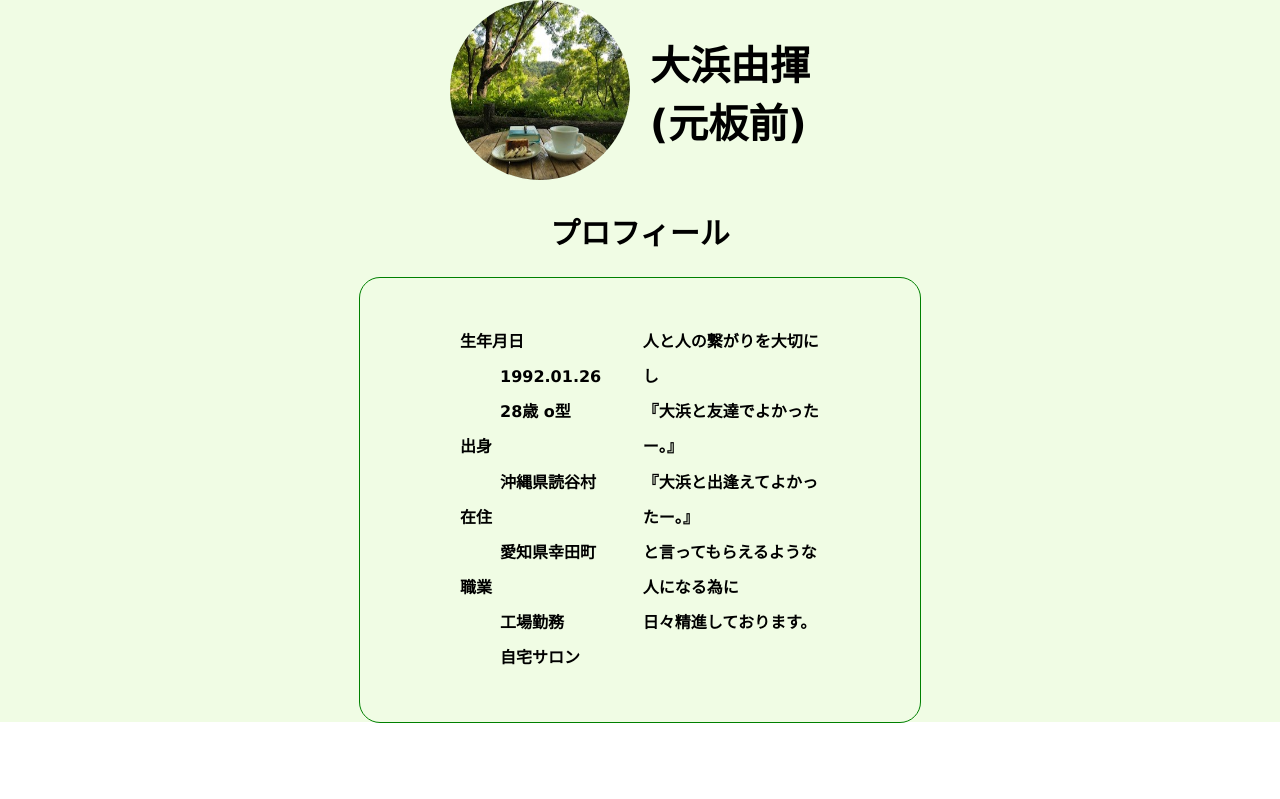
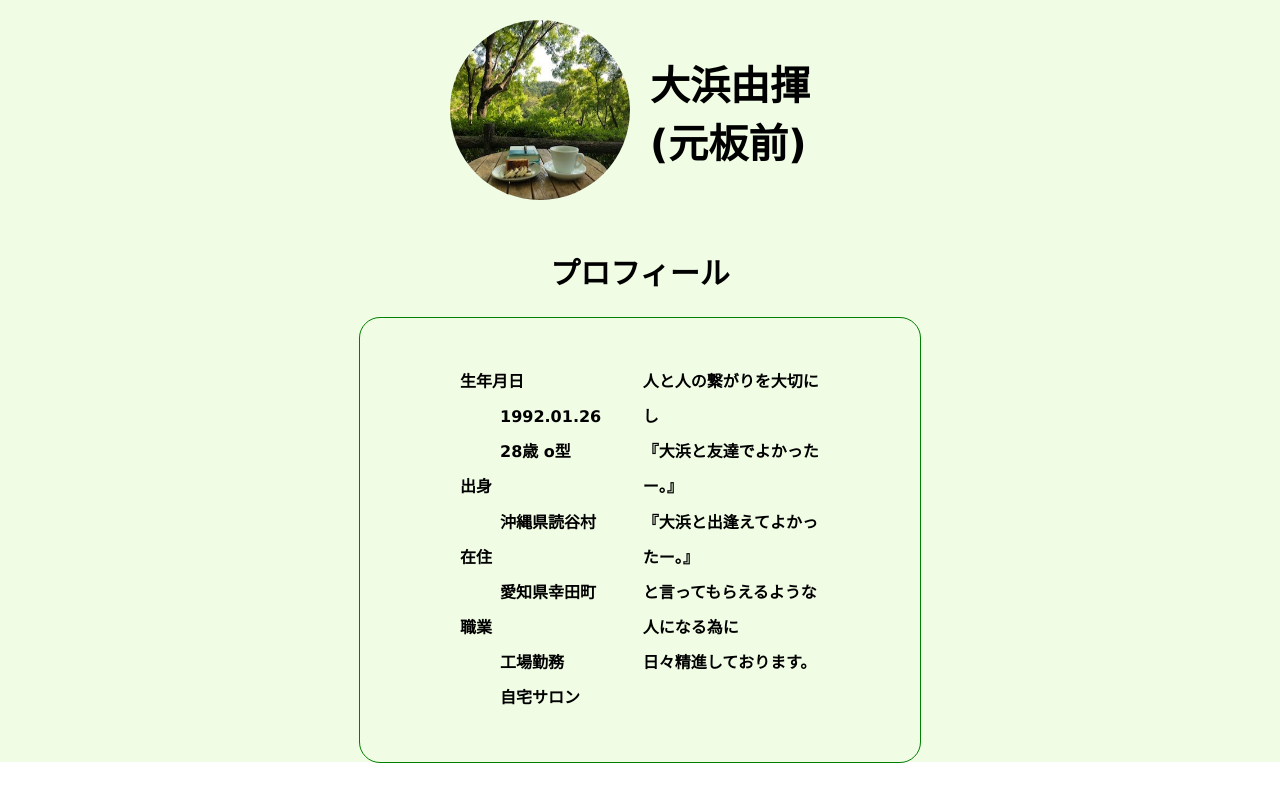
Before and after one commit to kyannaga/oohama, a plain HTML site: page index.html in a window 1280 px wide. Shown: the top 799 px of the page. Drawn offline with Linux system fonts and the light colour scheme.

Commit message:
Add files via upload

```diff
--- a/css/styles.css
+++ b/css/styles.css
@@ -26,7 +26,7 @@ header .container {
 }
 
 header .container div {
-  padding: 0 10px;
+  padding: 20px 10px;
  }
 
 header h2 {
```
